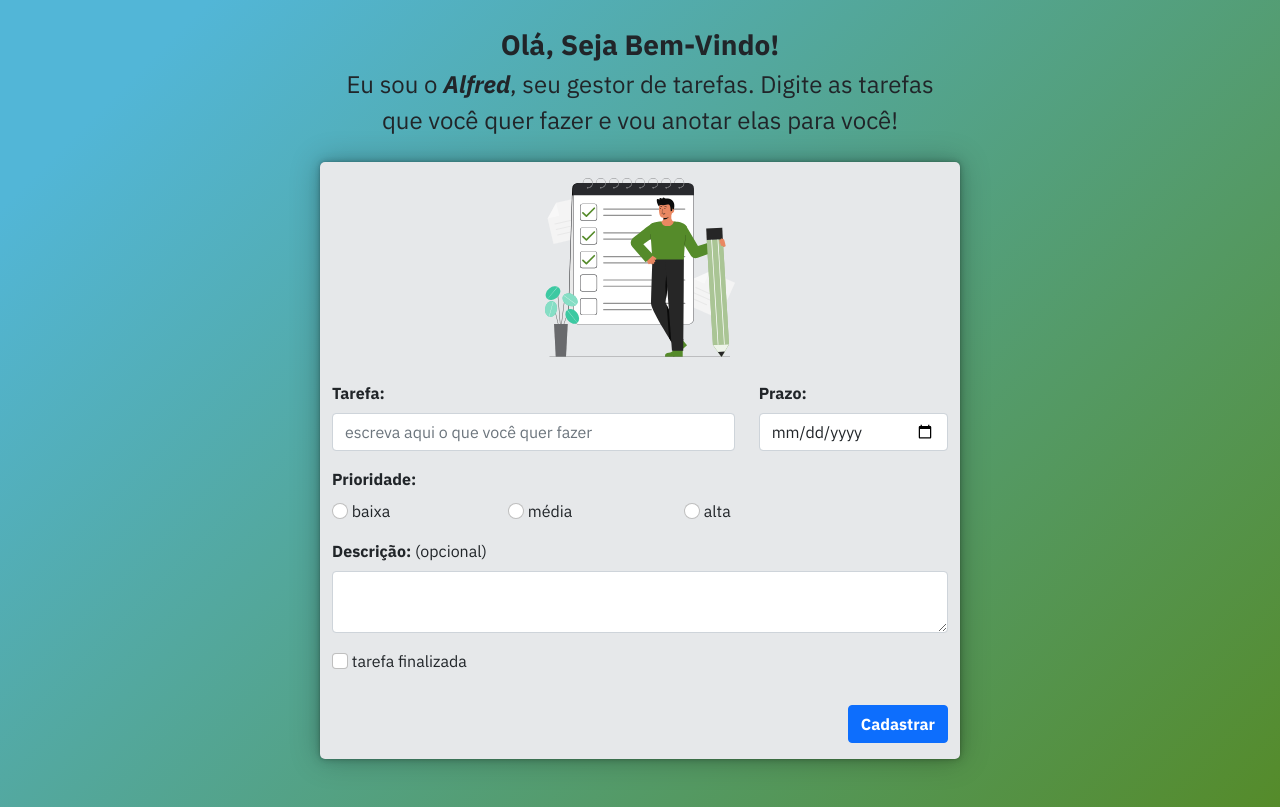
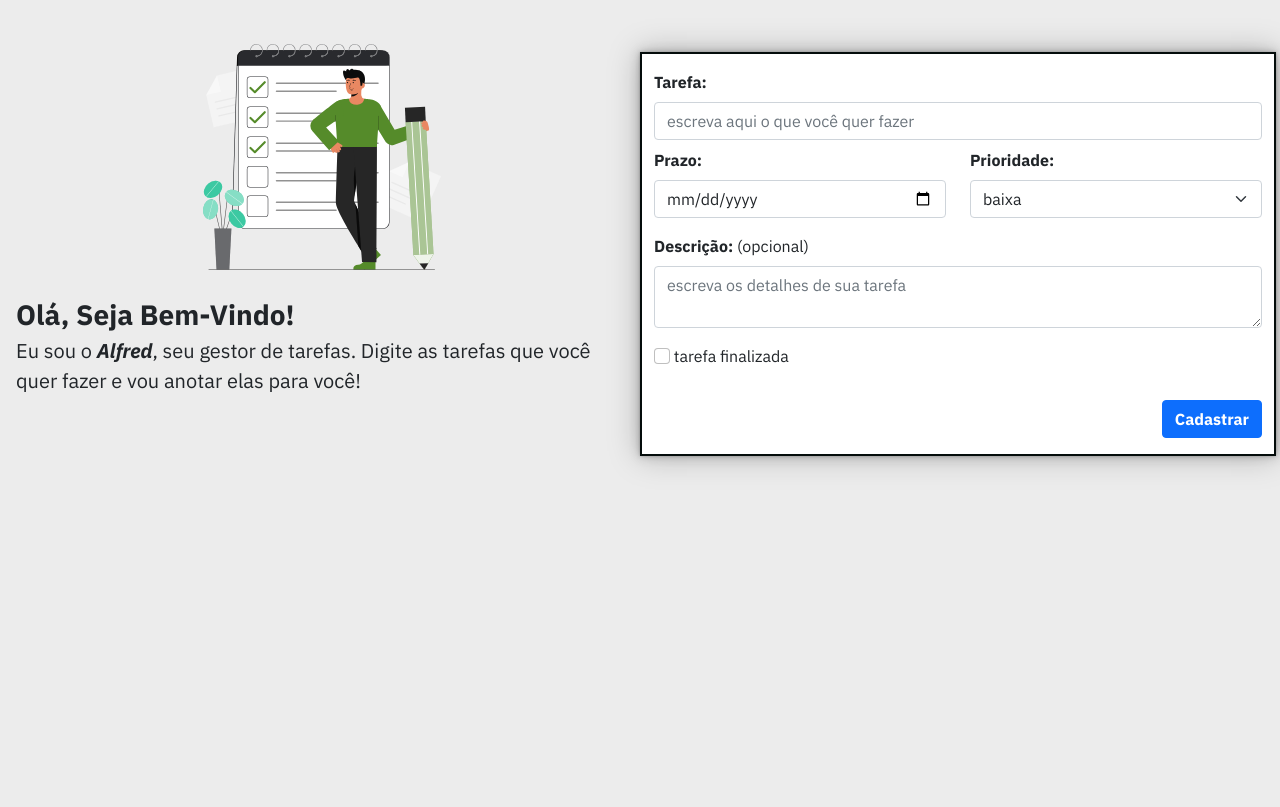
Before and after one commit to daniloessejota/gestor-de-tarefas, a PHP site: page /edit-tasks.php?id=1 in a window 1280 px wide. After the commit the page ends 468 px from the top, so only its background shows below. Run offline with PHP 8.4, Linux system fonts and the light colour scheme; data that the repository does not hold is empty; some libraries are stand-ins or nearby versions.

Commit message:
edit files

```diff
--- a/assets/css/global.css
+++ b/assets/css/global.css
@@ -7,7 +7,7 @@
  @import url('https://fonts.googleapis.com/css2?family=IBM+Plex+Sans:ital,wght@0,400;0,500;0,700;1,200;1,400;1,700&display=swap');
 
 * {
-    --cor_1: #E6E8EA;
+    --cor_1: #fff;
     --cor_2: #FEB524;
     --cor_3: #52B6D7;
     --cor_4: #579FC5;
@@ -15,7 +15,8 @@
     --cor_6: #FFD06A;
     --cor_7: #558B2A;
     --cor_8: #040C0B;
-    --cor_9: #4E4E56;
+    --cor_9: #ececec;
+    --cor_10: #c2c2c2;
 
     --gradient_1: linear-gradient( 135deg, #52B6D7 10%, #558B2A 100%);
 
--- a/assets/css/styles.css
+++ b/assets/css/styles.css
@@ -3,13 +3,18 @@
 /* ESTILOS ADICIONAIS E CUSTOMIZADOS */
 
 body {
-    background: var(--gradient_1);
+    background: var(--cor_9);
     font-family: var(--font_2);
+}
+
+img {
+    max-height: 250px;
+    max-width: 250px;
 }
 
 .form {
     background-color: var(--cor_1);
-    border-radius: 5px;
+    border: 2px solid var(--cor_8);
     box-shadow: var(--shadow_1);
 }
 
--- a/form.php
+++ b/form.php
@@ -27,26 +27,24 @@
     <div class="container-fluid">
 
         <!-- Cabeçalho da Página -->
+        <div class="row p-1">
+            <div class="col-sm-6 col-md-6 mb-2">
                 <header>
-            <div class="row justify-content-center">
-                <div class="col-sm-4 col-md-6 mb-2 text-center">
+
                 <h1 class="fw-bold pt-3"><?php echo ($tarefa['id'] > 0) ? 'Edição' : ''; ?></h1>
 
-                <p class="fs-4"><?php echo ($tarefa['id'] > 0) ? '' : '<span class="fs-3 fw-bolder">Olá, Seja Bem-Vindo!</span> <br> Eu sou o <span class="fst-italic fw-bolder">Alfred</span>, seu gestor de tarefas. Digite as tarefas que você quer fazer e vou anotar elas para você!'; ?></p>
+                <div><img src="assets/img/to-do.svg" alt="ilustração de homem segurando um lápis gigante olhando para um calendário em suas costas" class="pt-3 pb-2 d-block mx-auto"></div>
+
+                <p class="fs-5 pt-3"><?php echo ($tarefa['id'] > 0) ? '' : '<span class="fs-3 fw-bolder">Olá, Seja Bem-Vindo!</span> <br> Eu sou o <span class="fst-italic fw-bolder">Alfred</span>, seu gestor de tarefas. Digite as tarefas que você quer fazer e vou anotar elas para você!'; ?></p>
+
+                </header>
             </div>
-            </div>
-        </header>
 
         <!-- Início do Formulário -->
-        <div class="row justify-content-center">
-            <div class="col-sm-4 col-md-6 form mb-5">
+
+            <div class="col-sm-6 col-md-6 form mb-5 mt-5">
 
                 <form action="" method="post">
-
-                    <!-- Imagem do ínicio do Formulário -->
-                    <div class="row justify-content-center">
-                        <div class="col-sm-4 col-md-4 pt-3 pb-2"><img src="assets/img/to-do.svg" alt="ilustração de homem segurando um lápis gigante olhando para um calendário em suas costas"></div>
-                    </div>
 
                     <div class="row pt-3">
 
@@ -54,51 +52,35 @@
                         <input type="hidden" name="id" value="<?php echo $tarefa['id']; ?>">
 
                         <!-- Input Tarefa  -->
-                        <div class="col-sm-8 col-md-8">
+                        <div class="col-sm-12 col-md-12">
                             <label for="tarefa" class="form-label fw-bold">Tarefa:</label>
                             <input type="text" name="tarefa" id="tarefa" placeholder="escreva aqui o que você quer fazer" required value="<?php echo $tarefa['tarefas']; ?>" class="form-control">
                         </div>
 
-                        <div class="col-sm-4 col-md-4">
+                    </div>
+
+                    <div class="row pt-2">
 
                         <!-- Input Prazo -->
+                        <div class="col-sm-6 col-md-6">
                             <label for="prazo" class="form-label fw-bold">Prazo: </label>
 
                             <input type="date" name="prazo" id="prazo" required value="<?php echo $tarefa['prazo']; ?>" class="form-control">
-
                             <?php if ($tem_erros and array_key_exists('prazo', $erros_validacao)) : ?>
                                 <span class="fw-light fs-6 text-danger"><?php echo $erros_validacao['prazo']; ?></span>
                             <?php endif; ?>
 
                         </div>
+
+                        <div class="col-sm-6 col-md-6">
+                            <label for="prioridade" class="form-label fw-bold">Prioridade:</label>
+                                <select name="prioridade" id="prioridade" required class="form-select">
+                                    <option value="1" <?php echo ($tarefa['prioridade'] == 1) ? 'selected' : ''; ?>>baixa</option>
+                                    <option value="2" <?php echo ($tarefa['prioridade'] == 2) ? 'selected' : ''; ?>>média</option>
+                                    <option value="3" <?php echo ($tarefa['prioridade'] == 3) ? 'selected' : ''; ?>>alta</option>
+                                </select>
                         </div>
 
-                    <div class="row pt-3">
-                        <div class="col-12">
-                            <!-- Input Prioridade -->
-                                <label for="prioridade" class="form-check-label fw-bold">Prioridade:</label>
-
-                                <div class="row pt-2">
-
-                                    <!-- Baixa -->
-                                    <div class="form-check-inline col-sm-3">
-                                        <input class="form-check-input" type="radio" name="prioridade" id="prioridade_baixa" required value= 1 <?php echo ($tarefa['prioridade'] == 1) ? 'checked' : ''; ?> >
-                                        <label for="prioridade_baixa" class="form-check-label">baixa</label>
-                                    </div>
-
-                                    <!-- Média -->
-                                    <div class="form-check-inline col-sm-3">
-                                        <input class="form-check-input" type="radio" name="prioridade" id="prioridade_media" required value= 2 <?php echo ($tarefa['prioridade'] == 2) ? 'checked' : ''; ?> >
-                                        <label  for="prioridade_media" class="form-check-label">média</label>
-                                    </div>
-
-                                    <!-- Alta -->
-                                    <div class="form-check-inline col-sm-3">
-                                        <input class="form-check-input"  type="radio" name="prioridade" id="prioridade_alta" required value= 3 <?php echo ($tarefa['prioridade'] == 3) ? 'checked' : ''; ?> >
-                                        <label  for="prioridade_alta" class="form-check-label">alta</label>
-                                    </div>
-                                </div>
-                        </div>
                     </div>
 
                     <!-- Descrição -->
@@ -106,17 +88,16 @@
                         <div class="col">
                             <label for="descricao" class="form-label fw-bold">Descrição: <span class="fw-light fs-6">(opcional)</span></label>
 
-                            <textarea name="descricao" id="descricao" maxlength="80" placeholder="escreva os detalhes de sua tarefa" class="form-control" ><?php echo $tarefa['descricao']; ?>
-                            </textarea>
+                            <textarea name="descricao" id="descricao" maxlength="80" placeholder="escreva os detalhes de sua tarefa" class="form-control" ><?php echo $tarefa['descricao']; ?></textarea>
                         </div>
                     </div>
 
                     <!-- Conclusão Check -->
                     <div class="row pt-3 pb-3">
 
-                        <div class="col-sm-12 col-md-4">
+                        <div class="col-sm-12 col-md-12">
                             <?php echo ($tarefa['tarefa_concluida'] == 1)  ?
-                            '<input class="form-check-input" type="checkbox" name="tarefa_finalizada" id="tarefa_finalizada" value = 1 checked>' : '<input class="form-check-input" type="checkbox" name="concluida" id="tarefa_finalizada" value = 1>' ; ?>
+                            '<input class="form-check-input" type="checkbox" name="tarefa_finalizada" id="tarefa_finalizada" value=1 checked>' : '<input class="form-check-input" type="checkbox" name="tarefa_finalizada" id="tarefa_finalizada" value=1>' ; ?>
 
                             <?php echo ($tarefa['tarefa_concluida'] == 1)  ? '<label for="tarefa_finalizada" class="form-check-label" for="tarefa_finalizada">tarefa finalizada</label>'  : '<label for="tarefa_finalizada" class="form-check-label" for="tarefa_finalizada">tarefa finalizada</label>'; ?>
                         </div>
--- a/index.php
+++ b/index.php
@@ -26,8 +26,6 @@
 
     <div class="container-fluid">
 
-        <div>
-
         <?php
             require ('tasks.php');
         ?>
@@ -36,7 +34,6 @@
             <?php require ('table-tasks.php');?>
         <?php endif; ?>
 
-        </div>
 
     </div>
 
--- a/table-tasks.php
+++ b/table-tasks.php
@@ -23,7 +23,7 @@
 </head>
 <body>
 
-    <div class="container">
+    <div class="container-fluid">
     <h1 class="titles fw-bold">Tarefas</h1>
 
     <div class="table-responsive">
```
Also changed, not shown: tasks.php (+7 -1 lines). Lines whose indentation alone changed are shown as unchanged.
